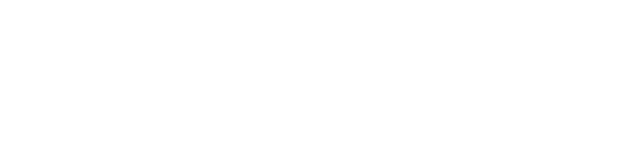
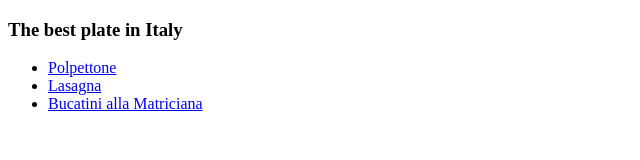
Before and after one commit to Budha7/odin-recipes, a plain HTML site: page index.html in a window 1280 px wide. Shown: the whole page, without its empty margins (0-640 px from the left). Drawn offline with Linux system fonts and the light colour scheme.

Commit message:
Update index page

```diff
--- a/index.html
+++ b/index.html
@@ -5,6 +5,13 @@
     <title>Odin recipe</title>
 </head>
 <body>
+<h3> The best plate in Italy</h3>
+
+<ul>
+    <li><a href="./recipes/polpettone.html">Polpettone</a></li>
+    <li><a href="./recipes/lasagna.html">Lasagna</a></li>
+    <li><a href="./recipes/matriciana.html">Bucatini alla Matriciana</a></li>
+</ul>
 
 </body>
 </html>
```
